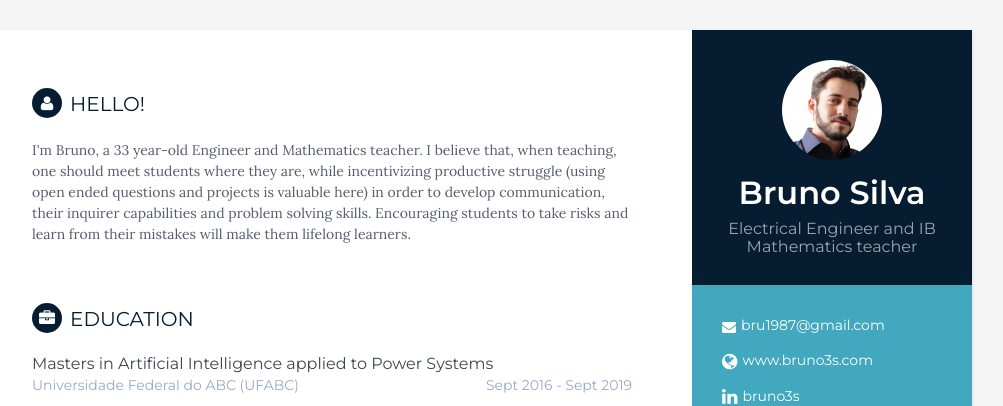
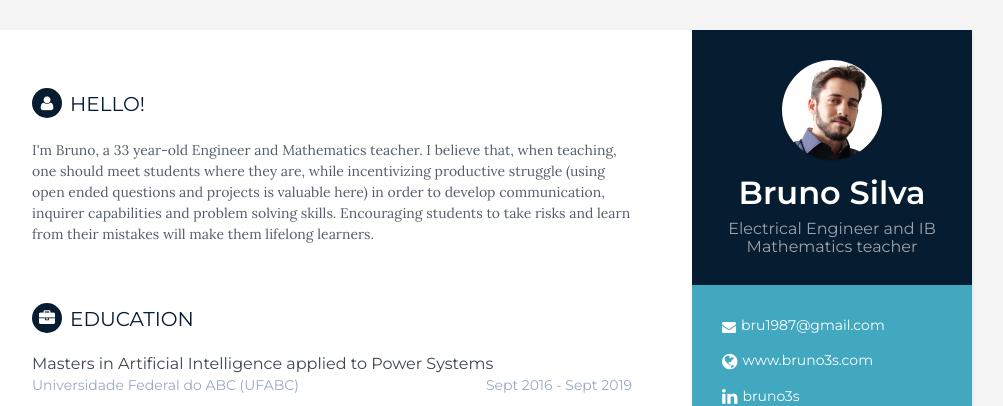
Before and after one commit to bru1987/bru1987.github.io, a Jekyll site: the page built from cv.html, in a window 1280 px wide. Shown: the top 406 px of the page, without its empty margins (168-1171 px from the left). Built offline with Jekyll 4.4.1, drawn with Linux system fonts in a browser that asks for light colours.

Commit message:
Update _config.yml

```diff
--- a/_config.yml
+++ b/_config.yml
@@ -18,7 +18,7 @@ permalink: pretty
 name: Bruno Silva
 tagline: Electrical Engineer and IB Mathematics teacher
 pic: bruno.jpg  #place a 100x100 picture inside /assets/images/ folder and provide the name of the file below
-summary: I'm Bruno, a 33 year-old Engineer and Mathematics teacher. I believe that, when teaching, one should meet students where they are, while incentivizing productive struggle (using open ended questions and projects is valuable here) in order to develop communication, their inquirer capabilities and problem solving skills. Encouraging students to take risks and learn from their mistakes will make them lifelong learners.
+summary: I'm Bruno, a 33 year-old Engineer and Mathematics teacher. I believe that, when teaching, one should meet students where they are, while incentivizing productive struggle (using open ended questions and projects is valuable here) in order to develop communication, inquirer capabilities and problem solving skills. Encouraging students to take risks and learn from their mistakes will make them lifelong learners.
 
 #sidebar links
 email: bru1987@gmail.com
```
